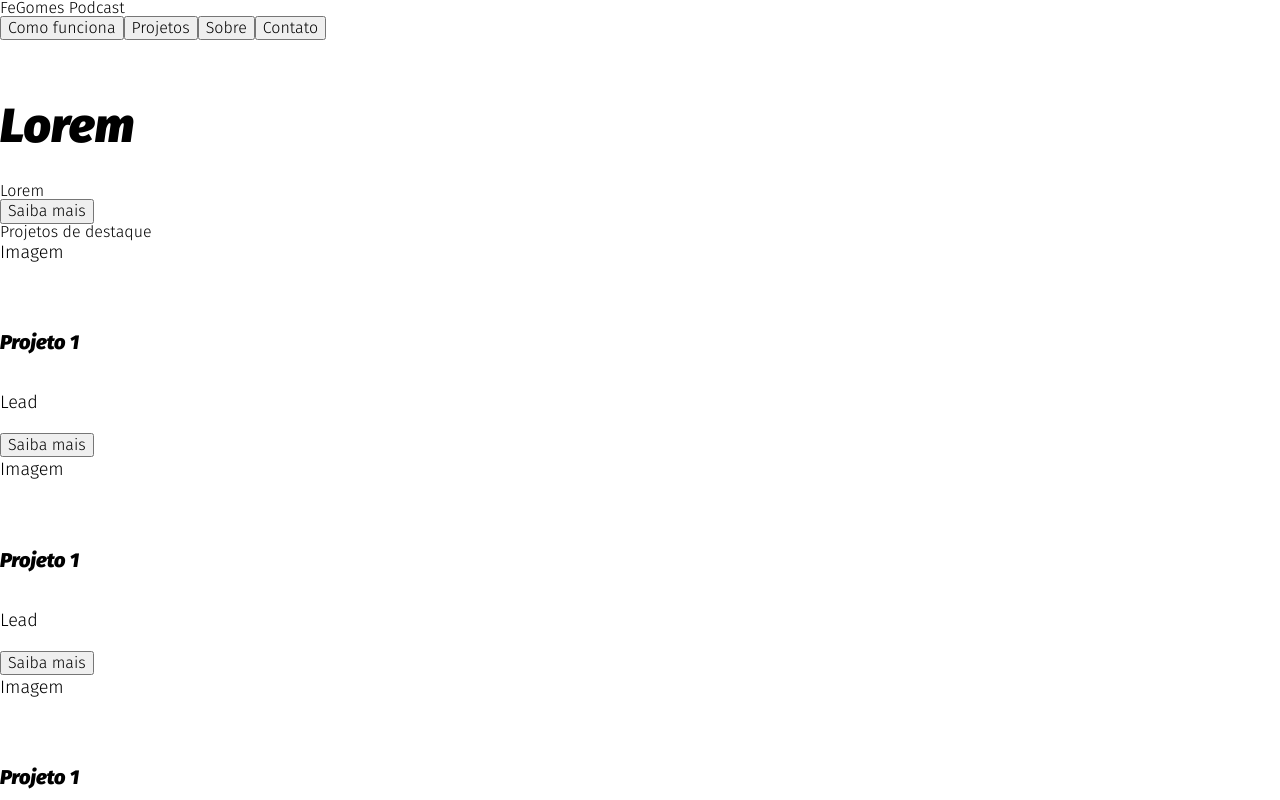
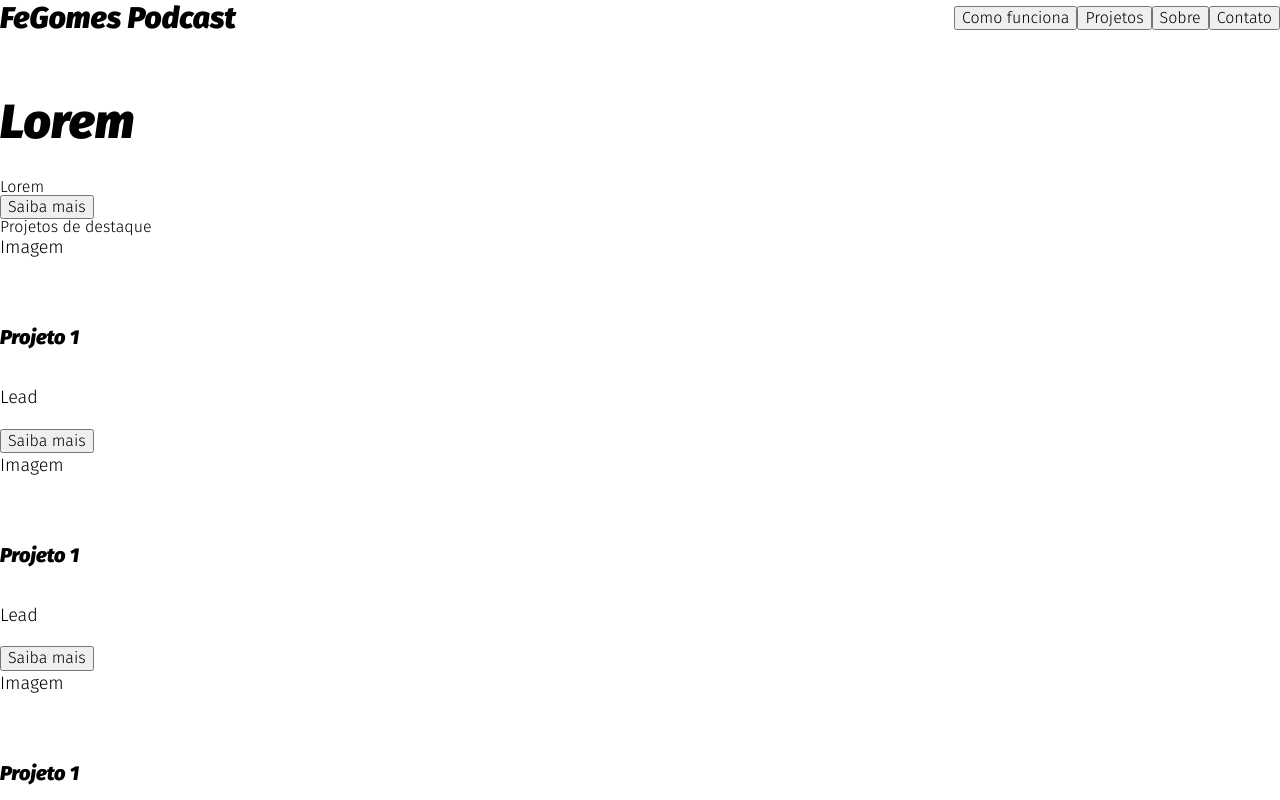
Before and after one commit to angelod1as/fegomes, a Next.js app: page / in a window 1280 px wide. Shown: the top 800 px of the page. Built offline with nearby package versions, Linux system fonts and the light colour scheme.

Commit message:
Add TopBar

```diff
--- /dev/null
+++ b/src/components/atoms/TopBar/Hamburger/index.tsx
@@ -0,0 +1,12 @@
+import { Menu, MenuItems } from './style'
+
+export default function Hamburger({ children }) {
+  return (
+    <Menu>
+      <label htmlFor="hamburger">&#9776;</label>
+      <input type="checkbox" id="hamburger" />
+
+      <MenuItems>{children}</MenuItems>
+    </Menu>
+  )
+}
--- /dev/null
+++ b/src/components/atoms/TopBar/Hamburger/style.ts
@@ -0,0 +1,29 @@
+import styled from 'styled-components'
+
+export const MenuItems = styled.div`
+  display: none;
+
+  @media ${p => p.theme.size.small} {
+    display: flex;
+  }
+`
+
+export const Menu = styled.nav`
+  input {
+    display: none;
+  }
+
+  label {
+    display: block;
+  }
+
+  & input:checked ~ ${MenuItems} {
+    display: block;
+  }
+
+  @media ${p => p.theme.size.small} {
+    label {
+      display: none;
+    }
+  }
+`
--- a/src/components/atoms/TopBar/index.tsx
+++ b/src/components/atoms/TopBar/index.tsx
@@ -1,10 +1,12 @@
 import Button from '../Button'
+import Hamburger from './Hamburger'
+import { Wrapper, Title } from './style'
 
 export default function TopBar() {
   return (
-    <div>
-      <div>FeGomes Podcast</div>
-      <div>
+    <Wrapper>
+      <Title>FeGomes Podcast</Title>
+      <Hamburger>
         <Button to="/como-funciona" hollow>
           Como funciona
         </Button>
@@ -15,7 +17,7 @@ export default function TopBar() {
           Sobre
         </Button>
         <Button to="/contato">Contato</Button>
-      </div>
-    </div>
+      </Hamburger>
+    </Wrapper>
   )
 }
--- /dev/null
+++ b/src/components/atoms/TopBar/style.ts
@@ -0,0 +1,14 @@
+import styled from 'styled-components'
+
+export const Wrapper = styled.div`
+  display: flex;
+  align-items: center;
+  justify-content: space-between;
+  position: sticky;
+  top: 0;
+`
+
+export const Title = styled.h2`
+  margin: 0;
+  padding: 0;
+`
--- a/src/components/pageComponents/home/index.tsx
+++ b/src/components/pageComponents/home/index.tsx
@@ -2,11 +2,12 @@ import TopBar from '@components/atoms/TopBar'
 import Hero from '@components/atoms/Hero'
 import Section from '@components/atoms/Section'
 import Footer from '@components/atoms/Footer'
+import { Wrapper } from './styles'
 
 export default function Home() {
   return (
-    <div>
-      <TopBar></TopBar>
+    <Wrapper>
+      <TopBar />
       <Hero
         title="Lorem"
         lead="Lorem"
@@ -101,6 +102,6 @@ export default function Home() {
           },
         ]}
       />
-    </div>
+    </Wrapper>
   )
 }
--- a/src/components/pageComponents/home/styles.ts
+++ b/src/components/pageComponents/home/styles.ts
@@ -1,65 +1,6 @@
-import { theme } from '@styles/theme'
-import NextLink from 'next/link'
 import styled from 'styled-components'
 
-const { size } = theme
-
-export const Grid = styled.div`
-  display: grid;
-  grid-template-columns: repeat(auto-fit, minmax(450px, 1fr));
-`
-
-export const Link = styled(NextLink)`
-  cursor: pointer;
-`
-
-export const Tile = styled.a`
-  display: block;
-  width: 100%;
-  padding-bottom: 100%;
-  position: relative;
-  cursor: pointer;
-  color: ${p => p.theme.color.white};
-  background-color: ${p => p.theme.color.white};
-  &:hover {
-    color: ${p => p.theme.color.white};
-  }
-`
-
-export const Inside = styled.div`
-  background-color: ${p => p.color};
-  position: absolute;
-  width: 100%;
-  height: 100%;
+export const Wrapper = styled.div`
   display: flex;
   flex-direction: column;
-  justify-content: center;
-  padding: 10%;
-  transition: 0.2s transform;
-
-  &:hover {
-    transform: scale(0.98);
-  }
 `
-
-export const Text = styled.p`
-  margin: 0;
-  padding: 0;
-  font-weight: ${p => p.theme.font.size.medium};
-  font-size: 3em;
-  font-family: ${p => p.theme.font.family.text};
-`
-
-export const Small = styled(Text)`
-  font-size: 1.5em;
-  @media ${size.largest} {
-    font-size: 1.2em;
-  }
-`
-
-export const Big = styled(Text)`
-  line-height: 1.1em;
-  @media ${size.largest} {
-    font-size: 2.3em;
-  }
-`
--- a/src/styles/theme.ts
+++ b/src/styles/theme.ts
@@ -20,10 +20,12 @@ const font = {
 }
 
 const size = {
-  largest: `(max-width: 1400px)`,
-  large: `(max-width: 1100px)`,
-  medium: `(max-width: 800px)`,
-  small: `(max-width: 600px)`,
+  larger: `(min-width: 1281px)`,
+  large: `(min-width: 1025px)`,
+  medium: `(min-width: 961px)`,
+  small: `(min-width: 641px)`,
+  smaller: `(min-width: 481px`,
+  mini: `(min-width: 320px)`,
 }
 
 const numbers = {
```
